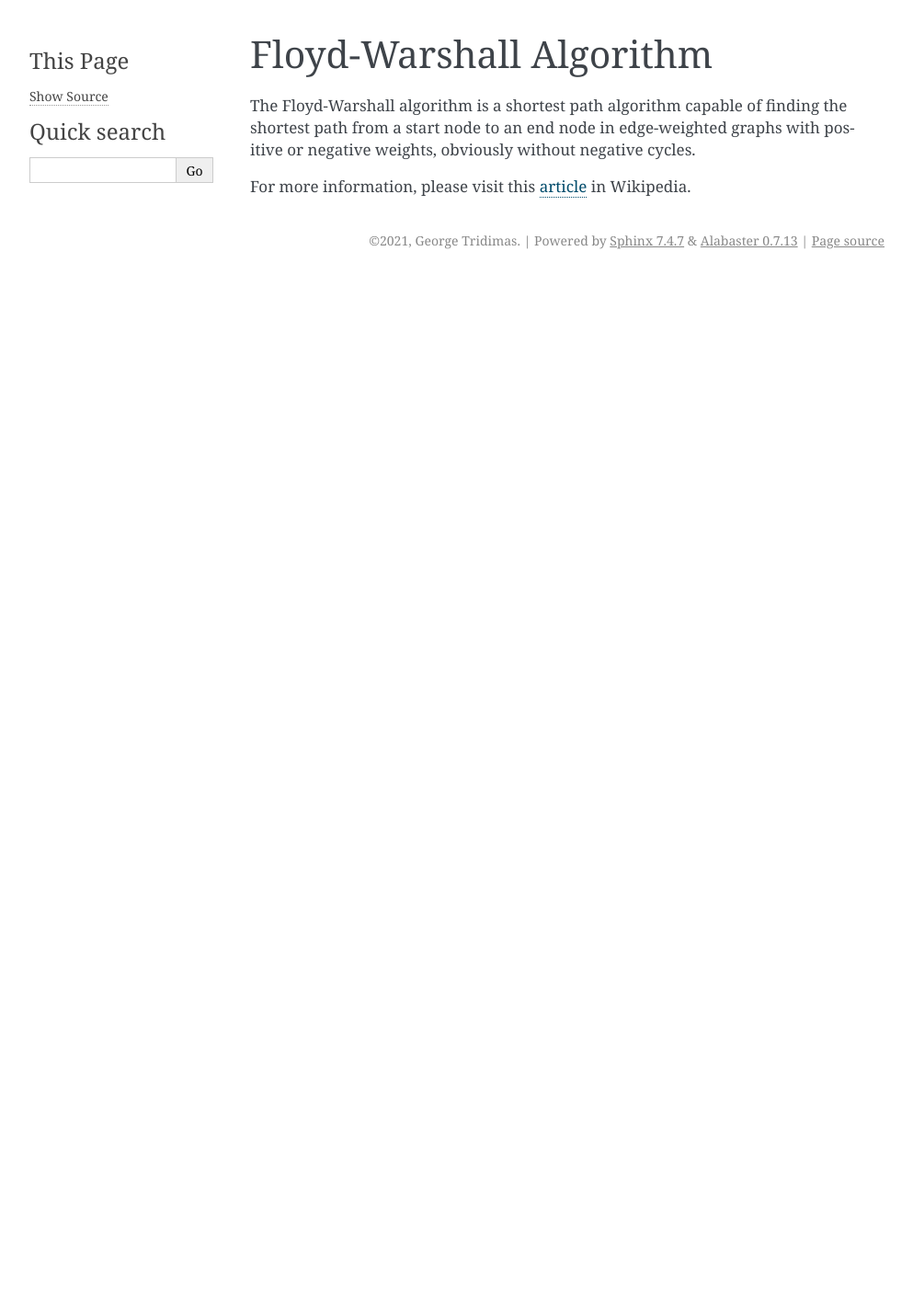
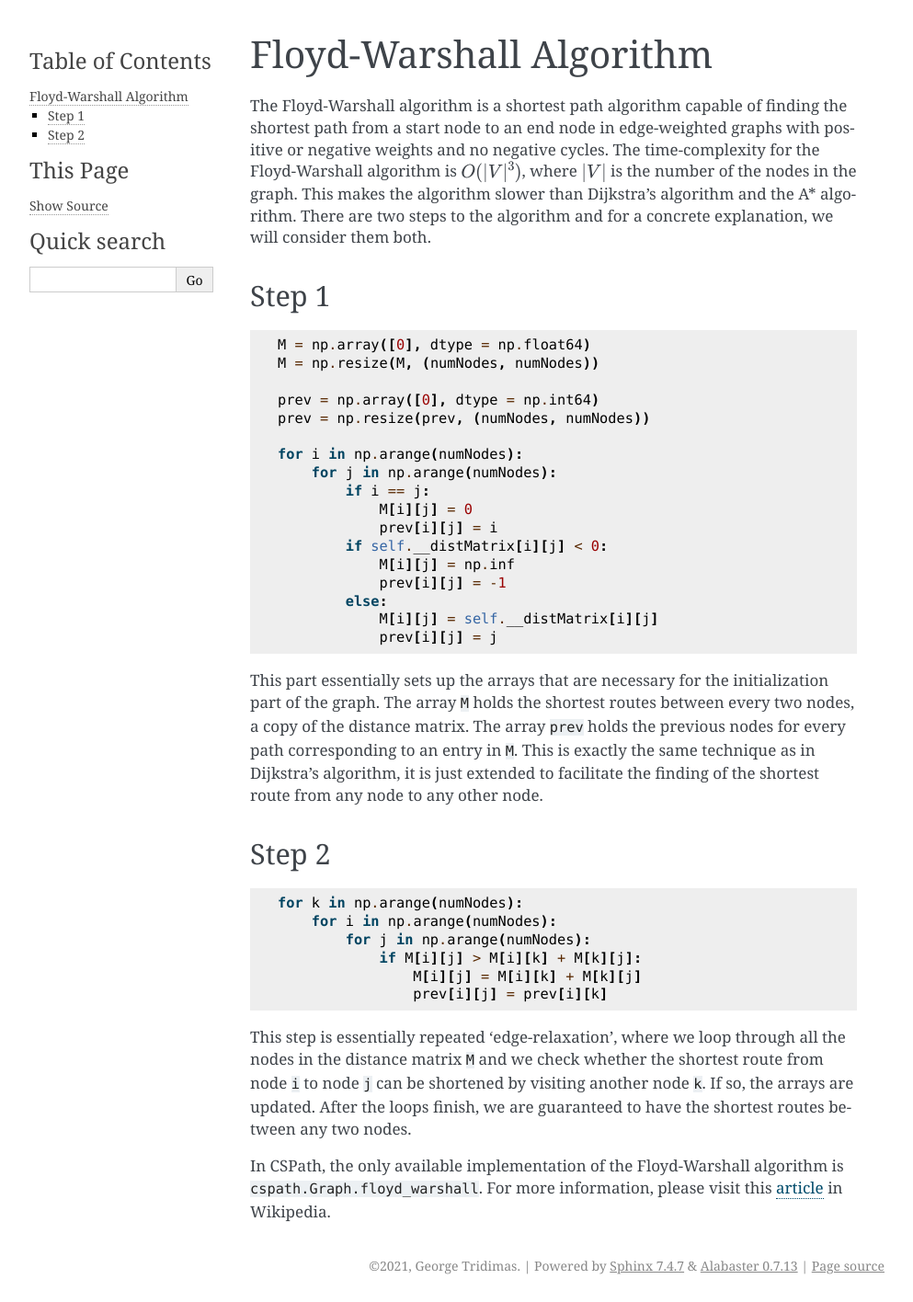
Before and after one commit to notgmt1337/CSPath, a Sphinx documentation site: the page built from docs/explanation/floyd_warshall.rst, in a window 1280 px wide. Shown: the whole page at 92% size, without its empty margins (148-1141 px from the left). Built offline with Sphinx 7.4.7, drawn with Linux system fonts in a browser that asks for light colours; before the commit the page ends 900 px from its top, so only the background shows below that.

Commit message:
Update floyd_warshall.rst

```diff
--- a/docs/explanation/floyd_warshall.rst
+++ b/docs/explanation/floyd_warshall.rst
@@ -1,11 +1,50 @@
 Floyd-Warshall Algorithm
 ========================
 
-The Floyd-Warshall algorithm is a shortest path algorithm capable of finding the shortest path from a start node to an end node in edge-weighted graphs with positive or negative weights, obviously without negative cycles.
+The Floyd-Warshall algorithm is a shortest path algorithm capable of finding the shortest path from a start node to an end node in edge-weighted graphs with positive or negative weights and no negative cycles. The time-complexity for the Floyd-Warshall algorithm is :math:`O(|V|^3)`, where :math:`|V|` is the number of the nodes in the graph. This makes the algorithm slower than Dijkstra's algorithm and the A* algorithm. There are two steps to the algorithm and for a concrete explanation, we will consider them both.
 
 
+Step 1
+------
+
+.. code-block:: python
+
+        M = np.array([0], dtype = np.float64)
+        M = np.resize(M, (numNodes, numNodes))
+
+        prev = np.array([0], dtype = np.int64)
+        prev = np.resize(prev, (numNodes, numNodes))
+
+        for i in np.arange(numNodes):
+            for j in np.arange(numNodes):
+                if i == j:
+                    M[i][j] = 0
+                    prev[i][j] = i
+                if self.__distMatrix[i][j] < 0:
+                    M[i][j] = np.inf
+                    prev[i][j] = -1
+                else:
+                    M[i][j] = self.__distMatrix[i][j]
+                    prev[i][j] = j
+
+This part essentially sets up the arrays that are necessary for the initialization part of the graph. The array :code:`M` holds the shortest routes between every two nodes, a copy of the distance matrix. The array :code:`prev` holds the previous nodes for every path corresponding to an entry in :code:`M`. This is exactly the same technique as in Dijkstra's algorithm, it is just extended to facilitate the finding of the shortest route from any node to any other node.
+
+Step 2
+------
+
+.. code-block:: python
+
+        for k in np.arange(numNodes):
+            for i in np.arange(numNodes):
+                for j in np.arange(numNodes):
+                    if M[i][j] > M[i][k] + M[k][j]:
+                        M[i][j] = M[i][k] + M[k][j]
+                        prev[i][j] = prev[i][k]
+
+This step is essentially repeated 'edge-relaxation', where we loop through all the nodes in the distance matrix :code:`M` and we check whether the shortest route from node :code:`i` to node :code:`j` can be shortened by visiting another node :code:`k`. If so, the arrays are updated. After the loops finish, we are guaranteed to have the shortest routes between any two nodes.
 
 
+In CSPath, the only available implementation of the Floyd-Warshall algorithm is :code:`cspath.Graph.floyd_warshall`.
 For more information, please visit this `article`_ in Wikipedia.
 
 
```
